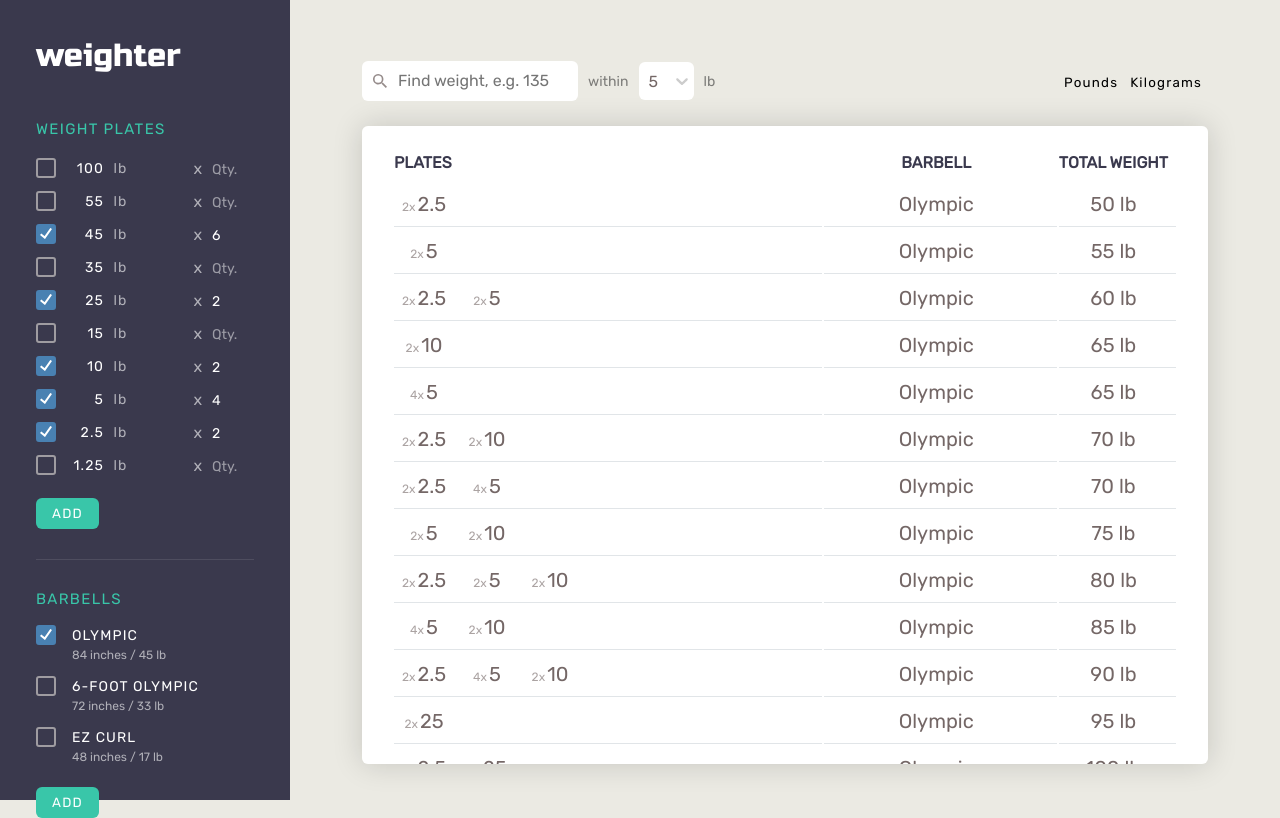
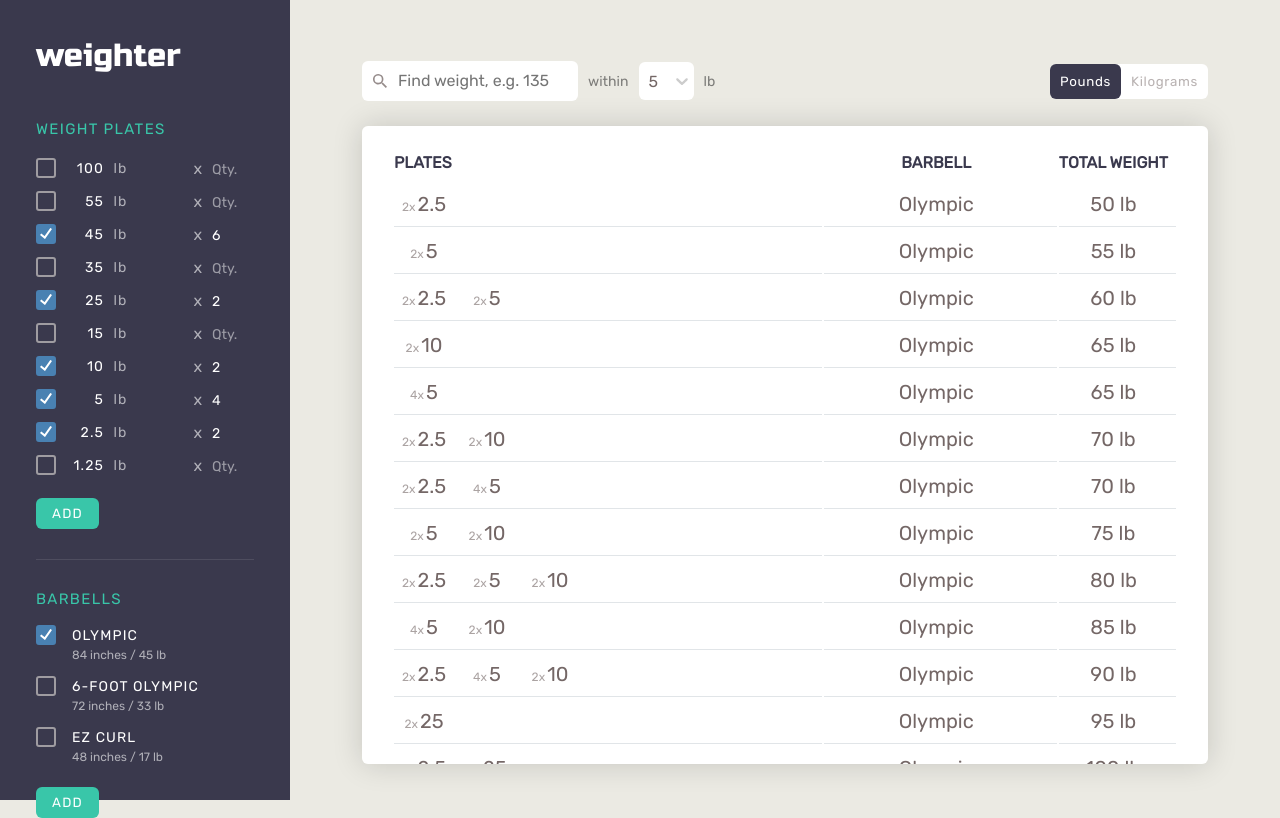
Before and after one commit to lstanard/weighter, a React (Create React App) app: page / in a window 1280 px wide. Built offline with nearby package versions, Linux system fonts and the light colour scheme.

Commit message:
Added basic toggle styles

```diff
--- a/src/components/Results/UnitToggle.module.scss
+++ b/src/components/Results/UnitToggle.module.scss
@@ -1 +1,19 @@
 @import "../../scss/globals";
+
+.container {
+  background: $snow;
+  border-radius: $border-radius;
+
+  button {
+    color: $chocolate;
+    letter-spacing: 0.05em;
+    opacity: 0.5;
+    padding: 10px;
+  }
+
+  .selected {
+    background: $night-blue;
+    color: $snow;
+    opacity: 1;
+  }
+}
--- a/src/components/Results/UnitToggle.tsx
+++ b/src/components/Results/UnitToggle.tsx
@@ -1,4 +1,5 @@
 import React, { ReactElement } from "react";
+import cn from "classnames";
 
 import { LB, KG } from "../../constants/units";
 import {
@@ -9,14 +10,26 @@ import {
 import styles from "./UnitToggle.module.scss";
 
 const UnitToggle = (): ReactElement => {
-  const { setUnits }: GlobalUnitsContext = useGlobalUnitsContext();
+  const { units, setUnits }: GlobalUnitsContext = useGlobalUnitsContext();
 
   return (
     <div className={styles.container}>
-      <button type="button" onClick={(): void => setUnits(LB)}>
+      <button
+        type="button"
+        onClick={(): void => setUnits(LB)}
+        className={cn({
+          [styles.selected]: units === LB,
+        })}
+      >
         Pounds
       </button>
-      <button type="button" onClick={(): void => setUnits(KG)}>
+      <button
+        type="button"
+        onClick={(): void => setUnits(KG)}
+        className={cn({
+          [styles.selected]: units === KG,
+        })}
+      >
         Kilograms
       </button>
     </div>
```
